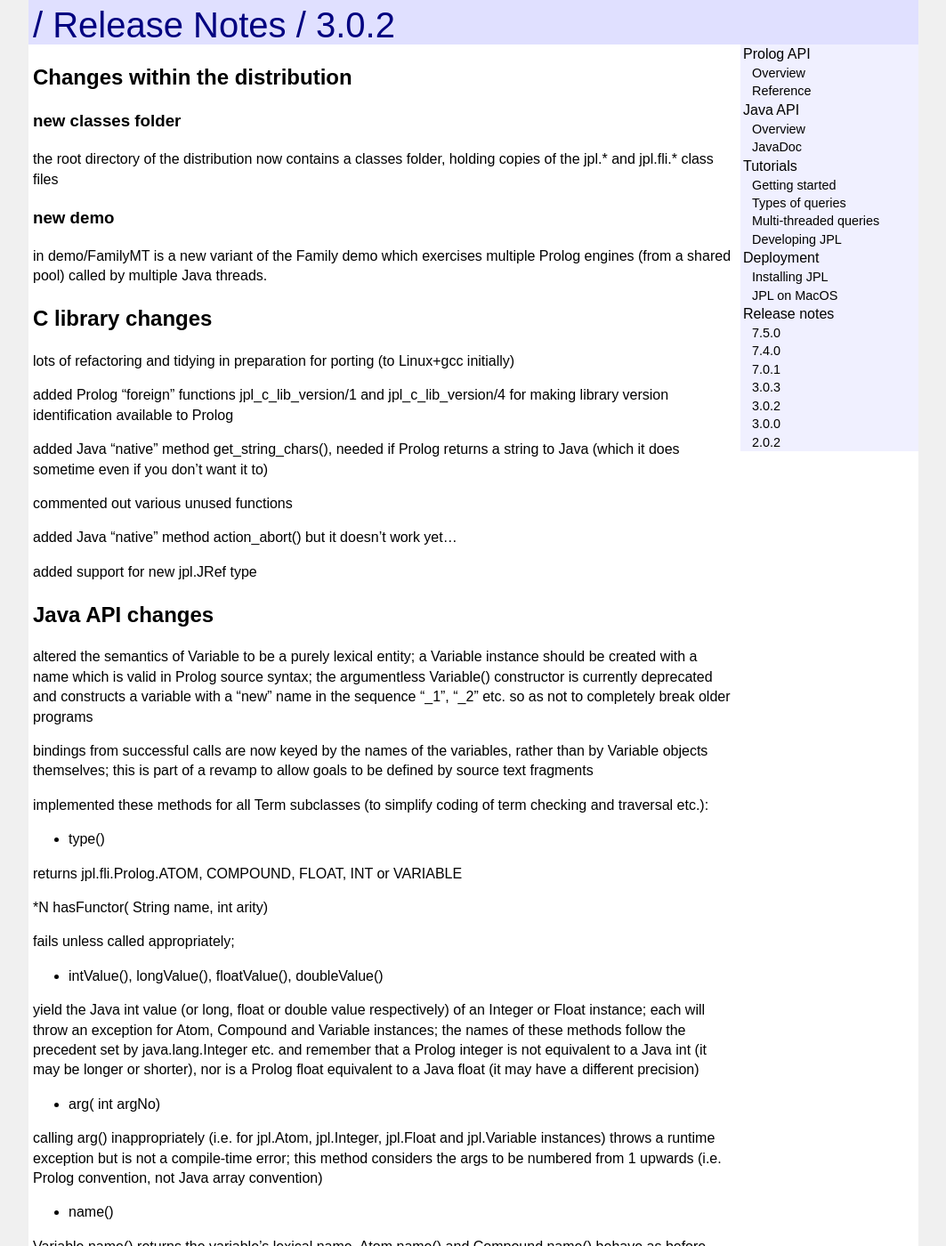
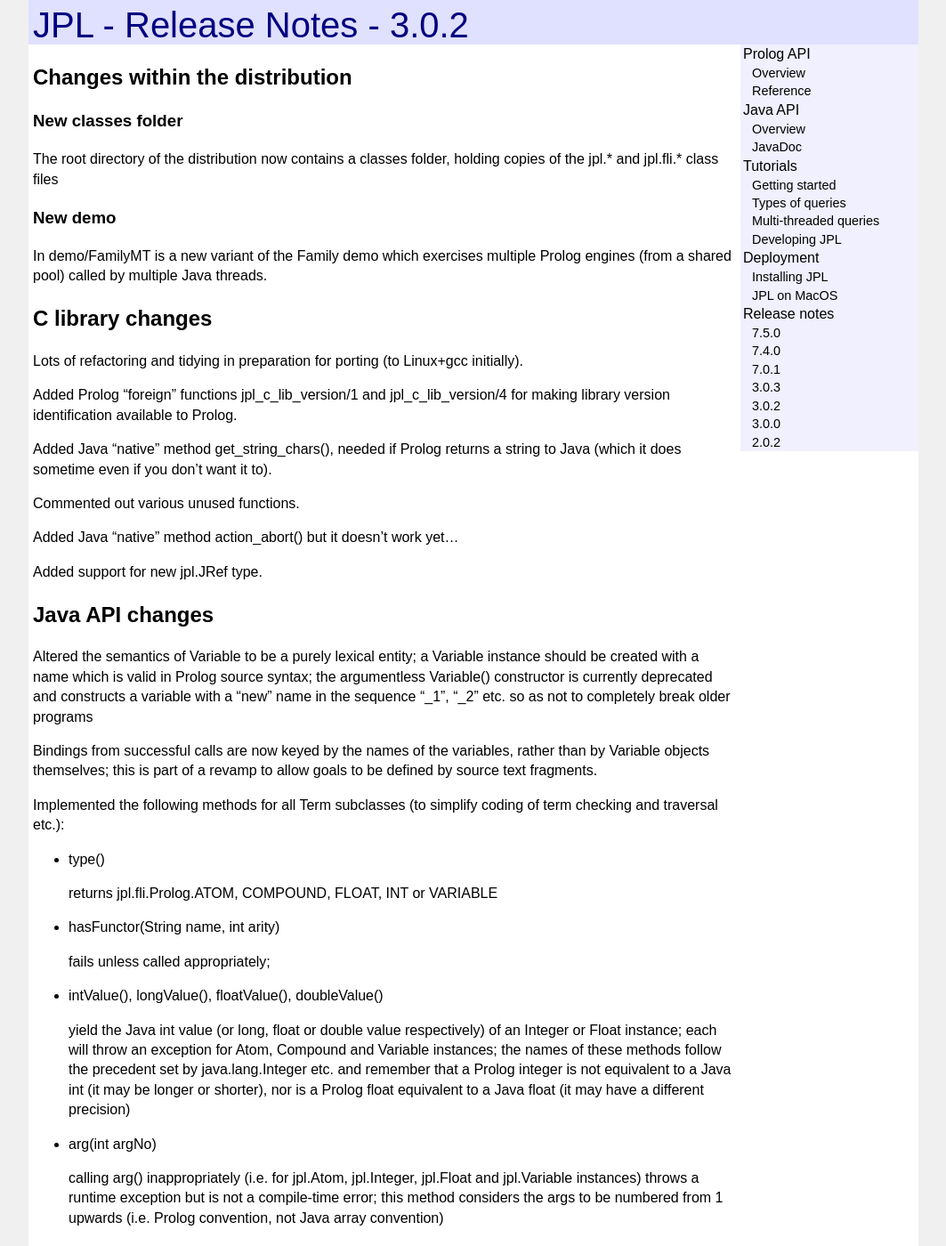
Before and after one commit to anionic/jpl-nav, a Jekyll site: the page built from docs/ReleaseNotes302.md, in a window 1280 px wide and 1400 px high. Shown: the whole window at 89% size, without its empty margins (108-1171 px from the left). Built offline with Jekyll 4.4.1, drawn with Linux system fonts in a browser that asks for light colours; our own code applies the rules of GitHub Pages for plain Markdown files; some of the changed text lies outside the part shown.

Commit message:
Update ReleaseNotes302.md

```diff
--- a/docs/ReleaseNotes302.md
+++ b/docs/ReleaseNotes302.md
@@ -1,72 +1,73 @@
-# / Release Notes / 3.0.2
+# JPL - Release Notes - 3.0.2
 
 ## Changes within the distribution
 
-### new classes folder
+### New classes folder
 
-the root directory of the distribution now contains a classes folder, holding copies of the jpl.* and jpl.fli.* class files
+The root directory of the distribution now contains a classes folder, holding copies of the jpl.* and jpl.fli.* class files
 
-### new demo
+### New demo
 
-in demo/FamilyMT is a new variant of the Family demo which exercises multiple Prolog engines (from a  shared pool)
+In demo/FamilyMT is a new variant of the Family demo which exercises multiple Prolog engines (from a  shared pool)
 called by multiple Java threads.
 
 ## C library changes
 
-lots of refactoring and tidying in preparation for porting (to Linux+gcc initially)
+Lots of refactoring and tidying in preparation for porting (to Linux+gcc initially).
 
-added Prolog "foreign" functions jpl_c_lib_version/1 and jpl_c_lib_version/4 for making library version identification
-available to Prolog
+Added Prolog "foreign" functions jpl_c_lib_version/1 and jpl_c_lib_version/4 for making library version identification
+available to Prolog.
 
-added Java "native" method get_string_chars(), needed if Prolog returns a string to Java
-(which it does sometime even if you don't want it to)
+Added Java "native" method get_string_chars(), needed if Prolog returns a string to Java
+(which it does sometime even if you don't want it to).
 
-commented out various unused functions
+Commented out various unused functions.
 
-added Java "native" method action_abort() but it doesn't work yet...
+Added Java "native" method action_abort() but it doesn't work yet...
 
-added support for new jpl.JRef type
+Added support for new jpl.JRef type.
 
 ## Java API changes
 
-altered the semantics of Variable to be a purely lexical entity; a Variable instance should be created with a name
+Altered the semantics of Variable to be a purely lexical entity; a Variable instance should be created with a name
 which is valid in Prolog source syntax;
 the argumentless Variable() constructor is currently deprecated and constructs a variable with a "new" name
 in the sequence "_1", "_2" etc. so as not to completely break older programs
 
-bindings from successful calls are now keyed by the names of the variables, rather than by Variable objects themselves;
-this is part of a revamp to allow goals to be defined by source text fragments
+Bindings from successful calls are now keyed by the names of the variables, rather than by Variable objects themselves;
+this is part of a revamp to allow goals to be defined by source text fragments.
 
-implemented these methods for all Term subclasses (to simplify coding of term checking and traversal etc.):
+Implemented the following methods for all Term subclasses (to simplify coding of term checking and traversal etc.):
 
 * type()
 
- returns jpl.fli.Prolog.ATOM, COMPOUND, FLOAT, INT or VARIABLE
+  returns jpl.fli.Prolog.ATOM, COMPOUND, FLOAT, INT or VARIABLE
 
- *N hasFunctor( String name, int arity)
+* hasFunctor(String name, int arity)
 
   fails unless called appropriately;
 
-  * intValue(), longValue(), floatValue(), doubleValue()
+* intValue(), longValue(), floatValue(), doubleValue()
 
- yield the Java int value (or long, float or double value respectively) of an Integer or Float instance;
- each will throw an exception for Atom, Compound and Variable instances;
- the names of these methods follow the precedent set by java.lang.Integer etc. and remember that a Prolog integer
- is not equivalent to a Java int (it may be longer or shorter), nor is a Prolog float equivalent to a Java float
- (it may have a different precision)
+  yield the Java int value (or long, float or double value respectively) of an Integer or Float instance;
+  each will throw an exception for Atom, Compound and Variable instances;
+  the names of these methods follow the precedent set by java.lang.Integer etc. and remember that a Prolog integer
+  is not equivalent to a Java int (it may be longer or shorter), nor is a Prolog float equivalent to a Java float
+  (it may have a different precision)
 
- * arg( int argNo)
+* arg(int argNo)
 
- calling arg() inappropriately (i.e. for jpl.Atom, jpl.Integer, jpl.Float and jpl.Variable instances)
- throws a runtime exception but is not a compile-time error;
- this method considers the args to be numbered from 1 upwards (i.e. Prolog convention, not Java array convention)
+  calling arg() inappropriately (i.e. for jpl.Atom, jpl.Integer, jpl.Float and jpl.Variable instances)
+  throws a runtime exception but is not a compile-time error;
+  this method considers the args to be numbered from 1 upwards (i.e. Prolog convention, not Java array convention)
 
 * name()
 
- Variable.name() returns the variable's lexical name, Atom.name() and Compound.name() behave as before,
- Integer.name() and Float.name() each throw an exception if called (but are valid at compile time)
+  Variable.name() returns the variable's lexical name, Atom.name() and Compound.name() behave as before,
+  Integer.name() and Float.name() each throw an exception if called (but are valid at compile time)
 
-altered these methods for all Term subclasses:
+Altered these methods for all Term subclasses:
+
 * toString() now yields a valid (quoted if necessary) Prolog source text representation
 * deprecated Compound.arg0() and all *.debugString() methods
 * deprecated Float.value() (see floatValue() and doubleValue())
```
